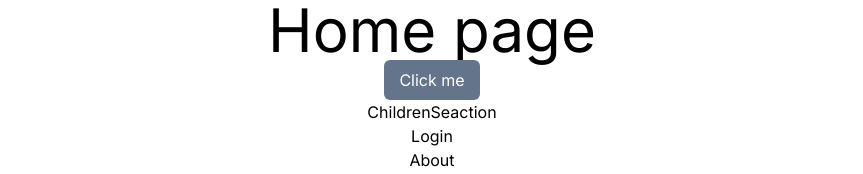
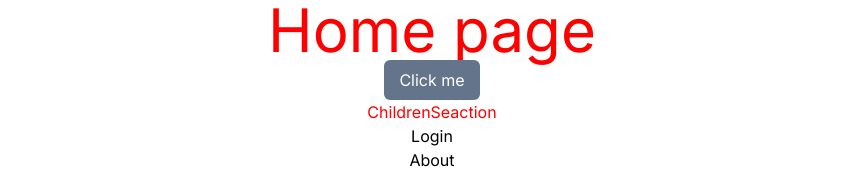
Before and after one commit to TamaghnaGhosh/NextPersonalPractice, a Next.js app: page / in a window 1280 px wide. Shown: the top 174 px of the page, without its empty margins (208-1071 px from the left). Built offline with nearby package versions, Linux system fonts and the light colour scheme.

Commit message:
which is added in the public folder

```diff
--- /dev/null
+++ b/public/common.js
@@ -0,0 +1 @@
+console.log("common js file");
--- /dev/null
+++ b/public/style.css
@@ -0,0 +1,3 @@
+h1 {
+  color: red;
+}
--- a/src/app/layout.js
+++ b/src/app/layout.js
@@ -1,3 +1,5 @@
+/* eslint-disable @next/next/no-sync-scripts */
+/* eslint-disable @next/next/no-css-tags */
 import { Inter } from "next/font/google";
 import "./globals.css";
 
@@ -12,12 +14,14 @@ export default function RootLayout({ children }) {
   return (
     <html lang="en">
       <head>
-        <link rel="preconnect" href="https://fonts.googleapis.com" />
+        {/* <link rel="preconnect" href="https://fonts.googleapis.com" />
         <link rel="preconnect" href="https://fonts.gstatic.com" crossorigin />
         <link
           href="https://fonts.googleapis.com/css2?family=Roboto:ital,wght@0,100;0,300;0,400;0,500;0,700;0,900;1,100;1,300;1,400;1,500;1,700;1,900&display=swap"
           rel="stylesheet"
-        />
+        /> */}
+        <link rel="stylesheet" href="/style.css" />
+        <script src="/common.js"></script>
       </head>
       <body className={inter.className} suppressHydrationWarning={true}>
         {children}
```
